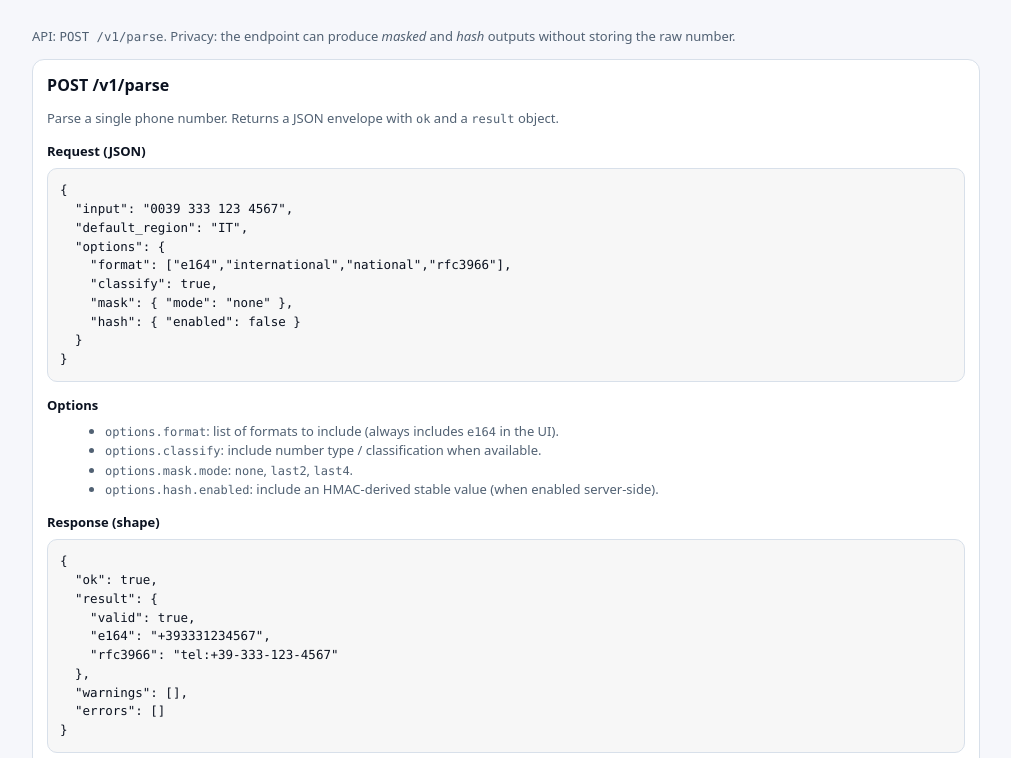
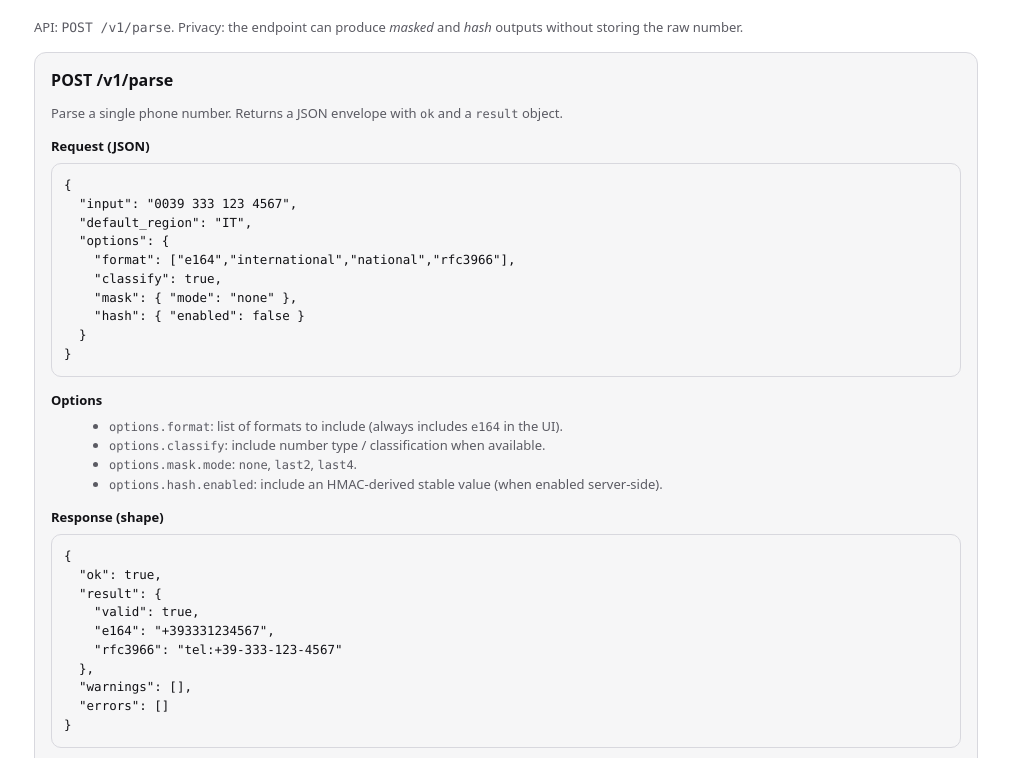
Before and after one commit to Antonio-Prado/e164-it, a website: page public/docs/api/index.html in a window 1280 px wide. Shown: the part 105-863 px from the top of the page, without its empty margins (134-1145 px from the left). Drawn offline with Linux system fonts and the light colour scheme; no server answers.

Commit message:
Unify docs subpage styles (#27)

```diff
--- a/public/docs/api/index.html
+++ b/public/docs/api/index.html
@@ -4,7 +4,7 @@
   <meta charset="utf-8" />
   <meta name="viewport" content="width=device-width, initial-scale=1" />
   <meta name="description" content="e164.it documentation: API, Batch CSV, privacy & security notes." />
-  <link rel="stylesheet" href="/styles.css">
+  <link rel="stylesheet" href="/styles.tech.css">
 <meta property="og:title" content="e164.it — Docs / API" />
   <meta property="og:description" content="e164.it docs: API, Batch CSV, security, and operational notes." />
   <meta property="og:type" content="website" />
```
Also changed, not shown: public/docs/batch/index.html (+1 -1 lines), public/docs/faq/index.html (+1 -1 lines), public/docs/security/index.html (+1 -1 lines).
